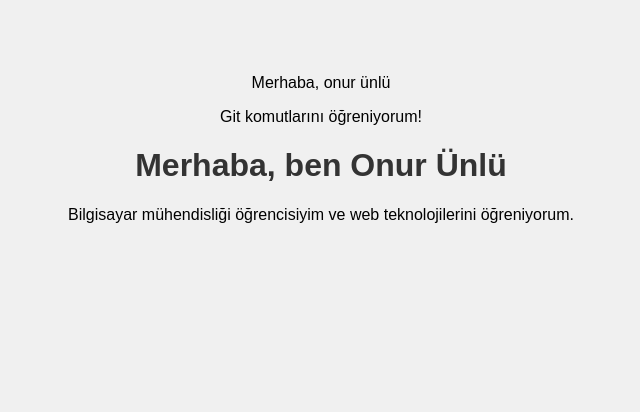
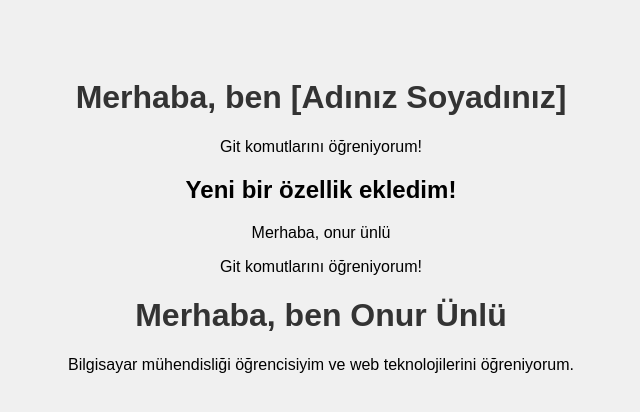
Before and after one commit to onur34/kisisel-sistem, a plain HTML site: page index.html in a window 1280 px wide. Shown: the whole page, without its empty margins (319-959 px from the left). Drawn offline with Linux system fonts and the light colour scheme.

Commit message:
yeni ozellik eklendi.

```diff
--- a/index.html
+++ b/index.html
@@ -7,6 +7,9 @@
     <link rel="stylesheet" href="style.css">
 </head>
 <body>
+    <h1>Merhaba, ben [Adınız Soyadınız]</h1>
+<p>Git komutlarını öğreniyorum!</p>
+<h2>Yeni bir özellik ekledim!</h2>
     <p>Merhaba, onur ünlü</p>
 <p>Git komutlarını öğreniyorum!</p>
     <h1 id="isim-baslik">Merhaba, ben Onur Ünlü</h1>
```
